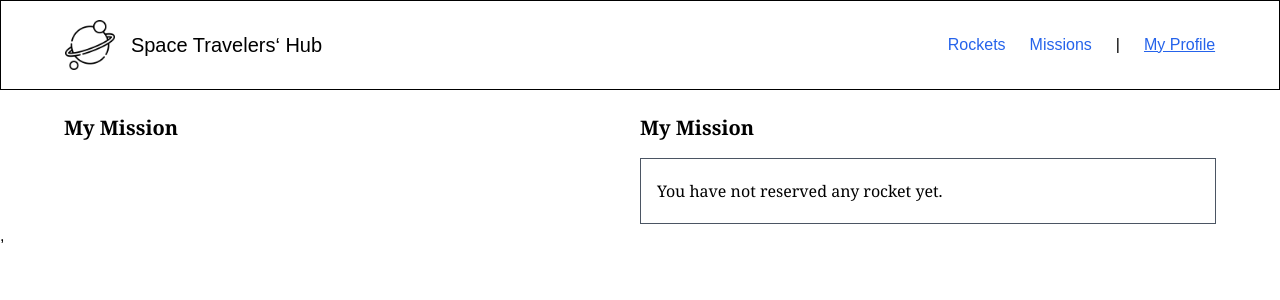
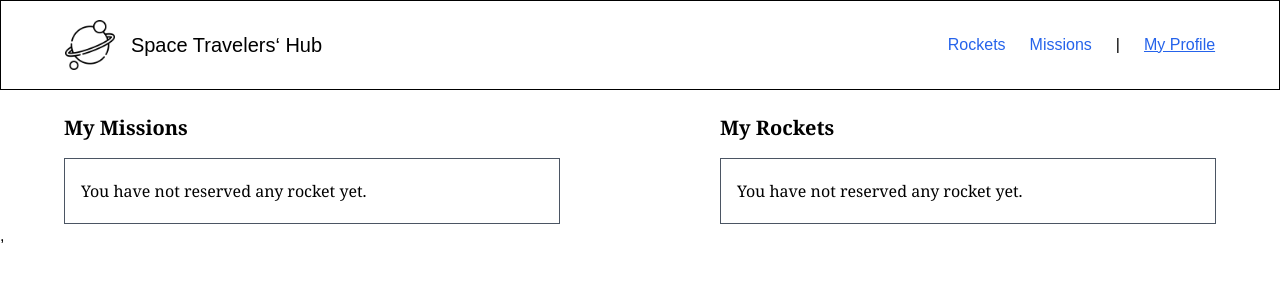
Before and after one commit to Rysth/REACT-Space-Travelers, a React (Create React App) app: page /profile in a window 1280 px wide. Shown: the top 300 px of the page. Built offline with nearby package versions, Linux system fonts and the light colour scheme; a web font is replaced by a local one.

Commit message:
Filtered the Missions who are reserved.

```diff
--- a/src/components/Missions/Buttons/JoinButton.js
+++ b/src/components/Missions/Buttons/JoinButton.js
@@ -7,7 +7,7 @@ function JoinButton({ id, setStatus }) {
   const dispatch = useDispatch();
 
   const handleJoinningMission = () => {
-    setStatus(false);
+    setStatus(true);
     dispatch(missionsActions.joiningMission({ id }));
   };
 
--- a/src/components/Missions/Buttons/LeaveButton.js
+++ b/src/components/Missions/Buttons/LeaveButton.js
@@ -7,7 +7,7 @@ function LeaveButton({ id, setStatus }) {
   const dispatch = useDispatch();
 
   const handleLeavingMission = () => {
-    setStatus(true);
+    setStatus(false);
     dispatch(missionsActions.leavingMission({ id }));
   };
 
--- a/src/components/Missions/Item/MissionItem.js
+++ b/src/components/Missions/Item/MissionItem.js
@@ -12,14 +12,17 @@ function MissionItem(
     index,
     title,
     parragraph,
+    reserved,
   },
 ) {
   const [burnout, setBurnOut] = useState(false);
-  const [status, setStatus] = useState(true);
+  const [status, setStatus] = useState(reserved);
 
   useEffect(() => {
     if (index % 2 === 0) setBurnOut(true);
   }, [index, id]);
+
+  useEffect(() => {}, [status]);
 
   return (
     <div className={burnout ? 'missions-item burnout' : 'missions-item'}>
@@ -31,19 +34,19 @@ function MissionItem(
       </div>
       <div className="missions-data center">
         {status ? (
-          <TagStatus text="Not a Member" classList="missions-text tag" />
-        ) : (
           <TagStatus
             text="Active Member"
             classList="missions-text tag member"
           />
+        ) : (
+          <TagStatus text="Not a Member" classList="missions-text tag" />
         )}
       </div>
       <div className="missions-data center">
         {status ? (
+          <LeaveButton id={id} setStatus={setStatus} />
+        ) : (
           <JoinButton id={id} setStatus={setStatus} />
-        ) : (
-          <LeaveButton id={id} setStatus={setStatus} />
         )}
       </div>
     </div>
@@ -55,6 +58,7 @@ MissionItem.propTypes = {
   index: PropTypes.number.isRequired,
   title: PropTypes.string.isRequired,
   parragraph: PropTypes.string.isRequired,
+  reserved: PropTypes.bool.isRequired,
 };
 
 export default MissionItem;
--- a/src/components/Missions/Missions.js
+++ b/src/components/Missions/Missions.js
@@ -30,6 +30,7 @@ function Missions() {
                 index={index}
                 title={mission.name}
                 parragraph={mission.description}
+                reserved={mission.reserved}
               />
             ))}
           </div>
--- /dev/null
+++ b/src/components/Profile/DisplayMissions.js
@@ -0,0 +1,28 @@
+import React from 'react';
+import { useSelector } from 'react-redux';
+
+function DisplayMissions() {
+  const { missions } = useSelector((store) => store.missions);
+  const bookMission = missions.filter((mission) => mission.reserved);
+  if (bookMission.length === 0) {
+    return (
+      <div className="border border-gray-600 px-4 py-5 font-thin text-base">
+        You have not reserved any rocket yet.
+      </div>
+    );
+  }
+  return (
+    <ul className="list-group">
+      {bookMission.map((rocket) => (
+        <li
+          key={rocket.id}
+          className="showRocket border border-gray-600 px-4 py-5 font-thin text-base"
+        >
+          {rocket.name}
+        </li>
+      ))}
+    </ul>
+  );
+}
+
+export default DisplayMissions;
--- a/src/components/Profile/ProfileContainer.jsx
+++ b/src/components/Profile/ProfileContainer.jsx
@@ -1,14 +1,16 @@
 import '../../index.css';
 import ProfileRockets from './Display_Rocket';
+import DisplayMissions from './DisplayMissions';
 
 function ProfileContainer() {
   return (
-    <section className="flex px-16 mt-6">
+    <section className="flex px-16 mt-6 gap-40">
       <div className="w-1/2 font-bold text-xl font-serif">
-        <h1>My Mission</h1>
+        <h1 className="mb-4">My Missions</h1>
+        <DisplayMissions />
       </div>
       <div className="w-1/2 font-bold text-xl font-serif">
-        <h1 className="mb-4">My Mission</h1>
+        <h1 className="mb-4">My Rockets</h1>
         <ProfileRockets />
       </div>
     </section>
--- a/src/redux/missions/missionsSlice.js
+++ b/src/redux/missions/missionsSlice.js
@@ -56,6 +56,7 @@ const missionsSlice = createSlice({
               id: mission.mission_id,
               name: mission.mission_name,
               description: mission.description,
+              reserved: false,
             };
             return myMission;
           });
```
